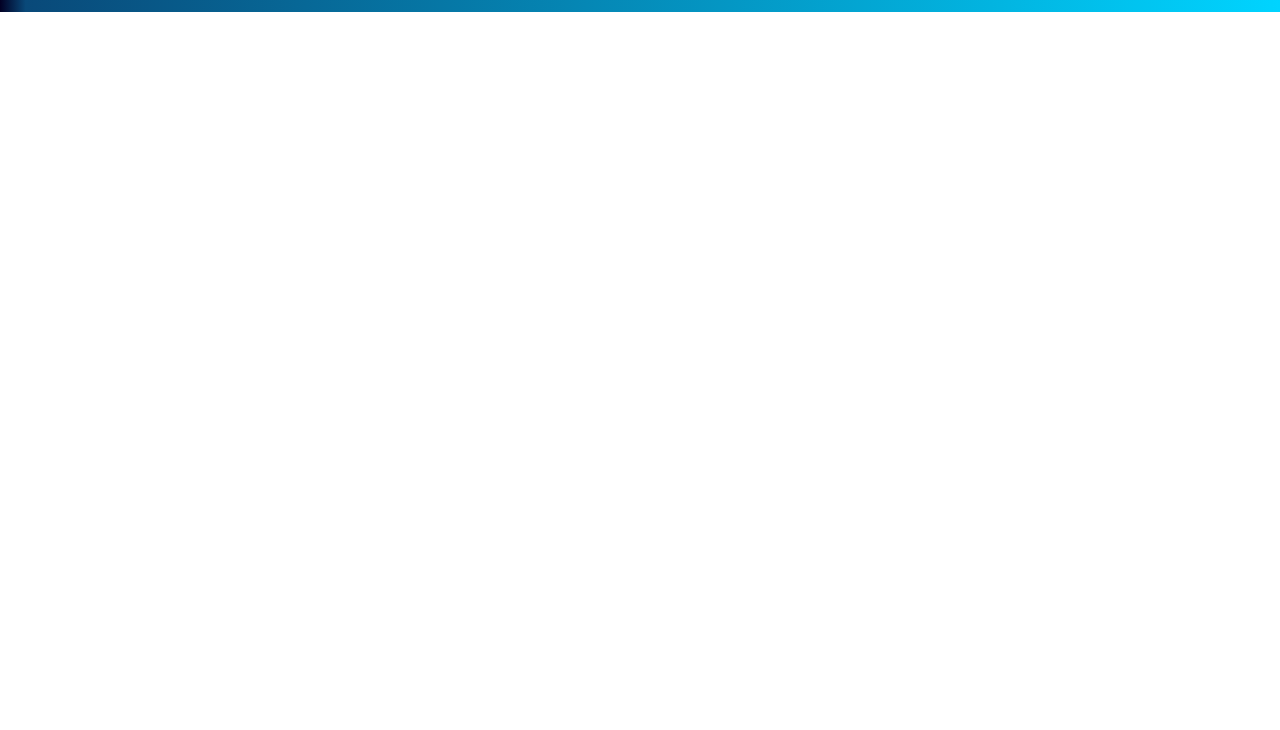
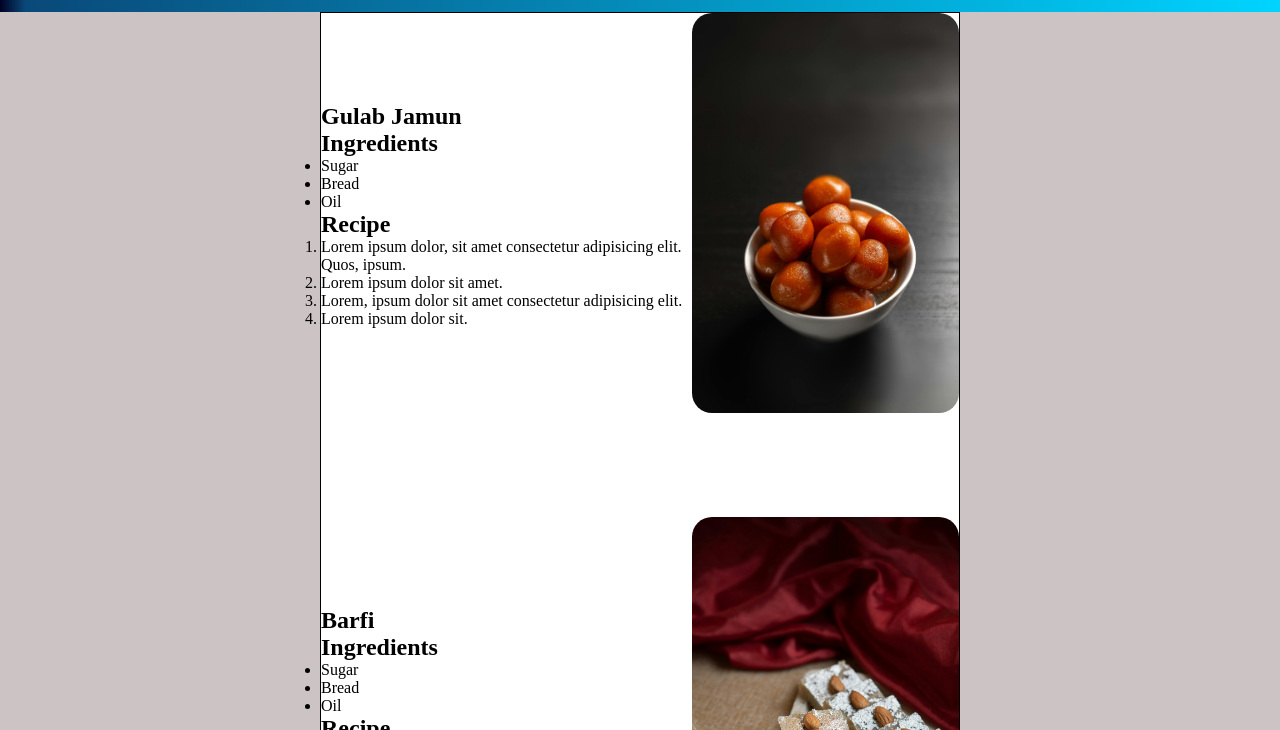
Before and after one commit to manjarideo/Recipe_App, a plain HTML site: page index.html in a window 1280 px wide. Shown: the part 70-800 px from the top of the page. Drawn offline with Linux system fonts and the light colour scheme.

Commit message:
Footer designed & Content placed

```diff
--- a/index.html
+++ b/index.html
@@ -8,6 +8,7 @@
 </head>
 <body>
     <div class="container">
+        <header>
             <div class="navContainer">
                 <nav>
                     <ul id="navList">
@@ -22,6 +23,86 @@
                     </ul>
                 </nav>
             </div>
+        </header>
+
+        <main>
+            <div class="contentBox">
+                <!-- item1 -->
+                 <section>
+                    <div class="item">
+                        <div class="leftBox">
+                            <!-- heading -->
+                             <h2>Gulab Jamun</h2>
+                             <!-- ingredients -->
+                              <div>
+
+                                  <h2>Ingredients</h2>
+                                   <ul>
+                                     <li>Sugar</li>
+                                     <li>Bread</li>
+                                     <li>Oil</li>
+                                   </ul>
+                              </div>
+                              <!-- process -->
+                               <div>
+
+                                   <h2>Recipe</h2>
+                                   <ol>
+                                    <li>Lorem ipsum dolor, sit amet consectetur adipisicing elit. Quos, ipsum.</li>
+                                    <li>Lorem ipsum dolor sit amet.</li>
+                                    <li>Lorem, ipsum dolor sit amet consectetur adipisicing elit.</li>
+                                    <li>Lorem ipsum dolor sit.</li>
+                                   </ol>
+                               </div>
+                        </div>
+                        <div class="rightBox">
+                            <img src="gulab_jamun.jpg" alt="">
+                        </div>
+                    </div>
+                 </section>
+
+                 <section>
+                    <div class="item">
+                        <div class="leftBox">
+                            <!-- heading -->
+                             <h2>Barfi</h2>
+                             <!-- ingredients -->
+                              <div>
+
+                                  <h2>Ingredients</h2>
+                                   <ul>
+                                     <li>Sugar</li>
+                                     <li>Bread</li>
+                                     <li>Oil</li>
+                                   </ul>
+                              </div>
+                              <!-- process -->
+                               <div>
+
+                                   <h2>Recipe</h2>
+                                   <ol>
+                                    <li>Lorem ipsum dolor, sit amet consectetur adipisicing elit. Quos, ipsum.</li>
+                                    <li>Lorem ipsum dolor sit amet.</li>
+                                    <li>Lorem, ipsum dolor sit amet consectetur adipisicing elit.</li>
+                                    <li>Lorem ipsum dolor sit.</li>
+                                   </ol>
+                               </div>
+                        </div>
+                        <div class="rightBox">
+                            <img src="barfi.jpg" alt="">
+                        </div>
+                    </div>
+                 </section>
+            </div>
+        </main>
+
+        <footer>
+            <div class="footerBox">
+                <p>
+                    Copyright &copy; Recipe Nest Pvt Ltd 2024 All Rights Reserved
+                </p>
+            </div>
+        </footer>
     </div>
 </body>
 </html>
--- a/style.css
+++ b/style.css
@@ -5,9 +5,12 @@
 }
 
 .container{
-    width:100vh;
+    width:100vw;
     height:100vh;
+    overflow: auto;
     overflow-x: none;
+    background: rgb(2,0,36);
+background: linear-gradient(90deg, rgba(2,0,36,1) 0%, rgba(0,212,255,1) 0%, rgba(204,196,196,1) 0%);
 
 }
 
@@ -56,3 +59,38 @@ a{
     gap: 40px;
 
 }
+
+.footerBox{
+    background: rgb(2,0,36);
+    background: linear-gradient(90deg, rgba(2,0,36,1) 0%, rgba(9,73,121,1) 2%, rgba(0,212,255,1) 100%);
+
+    width: 100%;
+    text-align: center;
+    min-height: 40px;
+}
+
+.footerBox p{
+    color: white;
+    font-size: 2rem;
+}
+
+.contentBox{
+    width: 50%;
+    margin: auto;
+    border: 1px solid black;
+
+    background-color: white;
+    display: flex;
+    flex-direction: column;
+    gap: 100px;
+}
+
+.item{
+    display: flex;
+    justify-content: space-around;
+    align-items: center;
+}
+.rightBox img{
+   height: 400px;
+   border-radius: 20px;
+}
```
Also changed, not shown: barfi.jpg (renamed from pexels-gaurav-kumar-1281378-18488299.jpg), gulab_jamun.jpg (renamed from pexels-nishess-shakya-401526881-15014918.jpg). Lines whose indentation alone changed are shown as unchanged.
